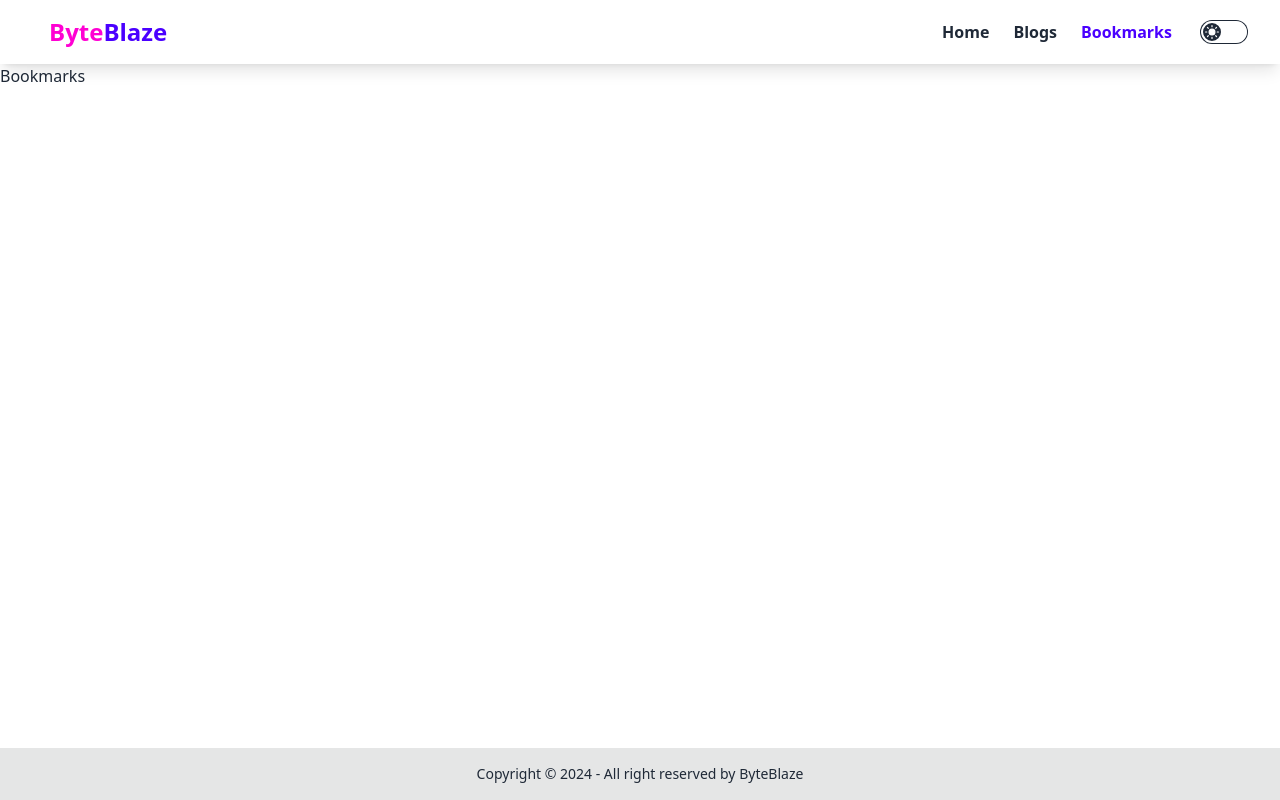
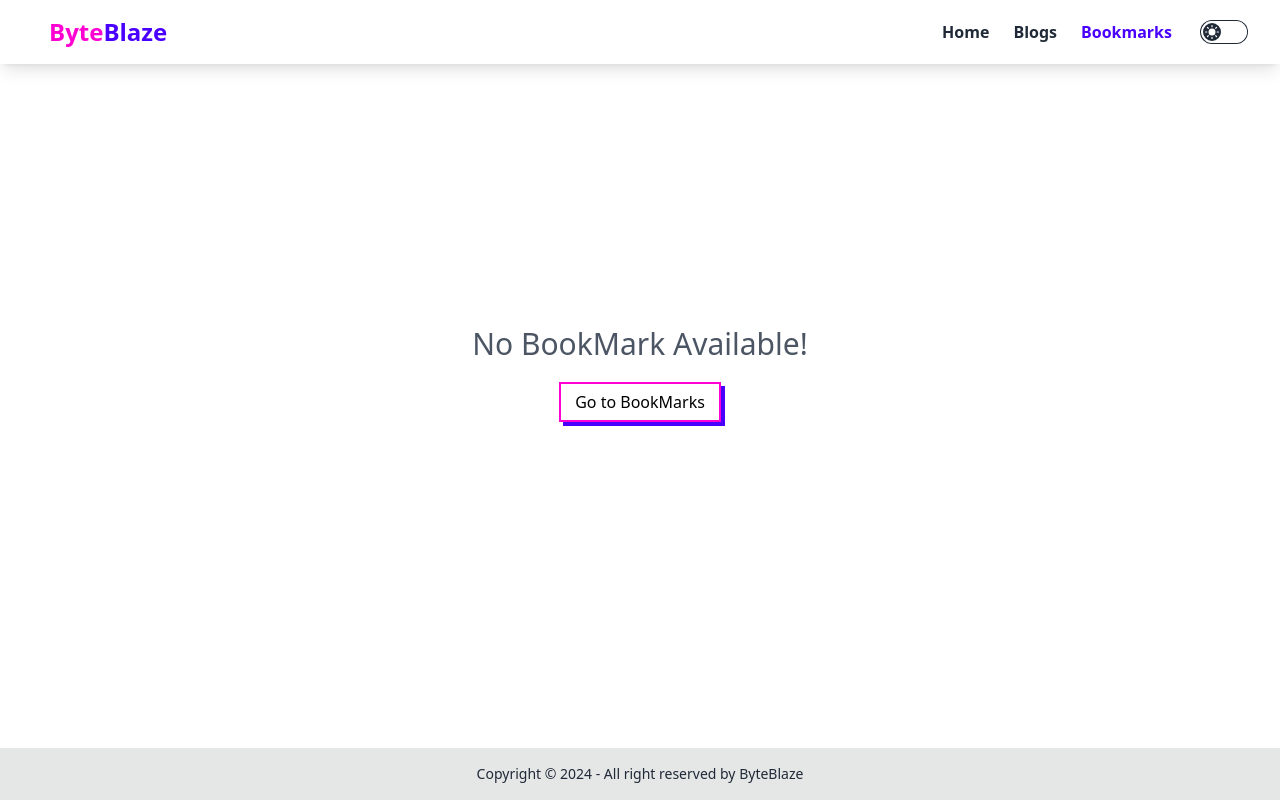
Before and after one commit to Tamanna5092/byte-blaze, a React app: page /bookmarks in a window 1280 px wide. Built offline with nearby package versions, Linux system fonts and the light colour scheme; the HTML template or start-up script is replaced by a standard one.

Commit message:
final commit

```diff
--- a/package.json
+++ b/package.json
@@ -14,6 +14,7 @@
     "match-sorter": "^6.3.4",
     "react": "^18.2.0",
     "react-dom": "^18.2.0",
+    "react-hot-toast": "^2.4.1",
     "react-icons": "^5.2.1",
     "react-markdown": "^9.0.1",
     "react-router-dom": "^6.23.1",
--- a/src/Pages/Blog.jsx
+++ b/src/Pages/Blog.jsx
@@ -1,6 +1,7 @@
 import React, { useState } from 'react';
 import { Link, Outlet, useLoaderData } from 'react-router-dom';
 import { MdBookmarkAdd } from "react-icons/md";
+import { saveBlog } from '../utils';
 
 const Blog = () => {
     const [tabIndex, setTabIndex] = useState(0)
@@ -9,7 +10,7 @@
     const {comments_count, title, reading_time_minutes, public_reactions_count, published_at} = blog;
 
 	const handleBookmark = blog =>{
-		console.log(blog)
+		saveBlog(blog)
 	}
 
     return (
--- a/src/Pages/Blogs.jsx
+++ b/src/Pages/Blogs.jsx
@@ -22,7 +22,7 @@
 		</a>
         <div className="grid justify-center grid-cols-1 gap-6 sm:grid-cols-2 lg:grid-cols-3">
             {
-                blogs.map(blog=> <BlogCard key={blog.id} blog={blog}></BlogCard>)
+                blogs.slice(1, 19).map(blog=> <BlogCard key={blog.id} blog={blog}></BlogCard>)
             }
         </div>
 	</div>
--- a/src/Pages/Bookmarks.jsx
+++ b/src/Pages/Bookmarks.jsx
@@ -1,11 +1,42 @@
-import React from 'react';
+import React, { useEffect, useState } from "react";
+import { getBlogs } from "../utils";
+import BlogCard from "../components/BlogCard";
+import { deleteBlog } from "../utils";
+import EmptyState from "../components/EmptyState";
 
 const Bookmarks = () => {
+  const [blogs, setBlogs] = useState([]);
+  useEffect(() => {
+    const storedBlogs = getBlogs();
+    setBlogs(storedBlogs);
+  }, []);
+
+  const handleDelete = (id) => {
+    deleteBlog(id);
+    const storedBlogs = getBlogs();
+    setBlogs(storedBlogs);
+  };
+  if (blogs.length < 1)
     return (
-        <div>
-            <h1>Bookmarks</h1>
-        </div>
+      <EmptyState
+        message={"No BookMark Available!"}
+        address={"/blogs"}
+        label={"Go to BookMarks"}
+      ></EmptyState>
     );
+
+  return (
+    <div className="grid px-4 sm:px-8 lg:px-12 py-8 justify-center grid-cols-1 gap-6 sm:grid-cols-2 lg:grid-cols-3">
+      {blogs.map((blog) => (
+        <BlogCard
+          handleDelete={handleDelete}
+          deletable={true}
+          key={blog.id}
+          blog={blog}
+        ></BlogCard>
+      ))}
+    </div>
+  );
 };
 
 export default Bookmarks;
--- a/src/components/BlogCard.jsx
+++ b/src/components/BlogCard.jsx
@@ -1,11 +1,14 @@
 import React from 'react';
 import { Link } from 'react-router-dom';
 import placeholderImage from '../assets/404.jpg'
+import { MdDeleteForever } from "react-icons/md";
 
-const BlogCard = ({blog}) => {
+const BlogCard = ({blog, deletable, handleDelete}) => {
     const {cover_image, id, title, description, published_at} = blog;
+
     return (
-        <Link to={`/blog/${id}`} className="max-w-sm mx-auto group transition border-2 hover:scale-105 border-primary hover:border-secondary border-opacity-30 hover:no-underline focus:no-underline bg-gray-900">
+            <div className='flex relative'>
+            <Link to={`/blog/${id}`} className="max-w-sm mx-auto group transition border-2 hover:scale-105 border-primary hover:border-secondary border-opacity-30 hover:no-underline focus:no-underline bg-gray-900">
             <img role="presentation" className="object-cover w-full rounded h-44 bg-gray-500" src={cover_image || placeholderImage} />
             <div className="p-6 space-y-2">
                 <h3 className="text-2xl font-semibold group-hover:underline group-focus:underline">{title}</h3>
@@ -13,6 +16,8 @@
                 <p>{description}</p>
             </div>
         </Link>
+        {deletable && <div onClick={() => handleDelete(id)} className='absolute bg-primary p-3 ml-5 rounded-full  hover:bg-secondary group cursor-pointer hover:scale-105 -top-5 -right-5'><MdDeleteForever size={20} className='text-secondary group-hover:text-primary'></MdDeleteForever></div>}
+            </div>
     );
 };
 
--- a/src/components/Content.jsx
+++ b/src/components/Content.jsx
@@ -6,7 +6,7 @@
 
 const Content = () => {
     const blog = useLoaderData()
-    const {cover_image, body_html, tags, title} = blog;
+    const {cover_image, body_html, tags, title, url} = blog;
     return (
         <div className="mx-auto group border-2 p-4 hover:no-underline focus:no-underline">
             <img role="presentation" className="object-cover w-full rounded bg-gray-500" src={cover_image || placeholderImage} />
@@ -16,7 +16,7 @@
 			}
 		</div>
          <div className='space-y-4'>
-            <h3 className="text-2xl font-semibold hover:underline focus:underline">{title}</h3>
+            <a href={url} target='_blank' className="text-2xl font-semibold hover:underline focus:underline">{title}</a>
             <Markdown rehypePlugins={[rehypeRaw]}>{body_html}</Markdown>
          </div>
         </div>
--- /dev/null
+++ b/src/components/EmptyState.jsx
@@ -0,0 +1,20 @@
+import React from "react";
+import { Link } from "react-router-dom";
+
+const EmptyState = ({ message, address, label }) => {
+  return (
+    <div className="min-h-[calc(100vh-116px)] gap-5 flex flex-col justify-center items-center pb-16">
+      <p className="text-gray-600 text-xl lg:text-3xl">{message}</p>
+      <Link
+        to={address}
+        className="relative inline-block px-4 py-2 font-medium group"
+      >
+        <span class="absolute inset-0 w-full h-full transition duration-200 ease-out transform translate-x-1 translate-y-1 bg-primary group-hover:-translate-x-0 group-hover:-translate-y-0"></span>
+        <span class="absolute inset-0 w-full h-full bg-white border-2 border-secondary group-hover:bg-primary"></span>
+        <span class="relative text-black group-hover:text-white">{label}</span>
+      </Link>
+    </div>
+  );
+};
+
+export default EmptyState;
--- a/src/components/Footer.jsx
+++ b/src/components/Footer.jsx
@@ -1,4 +1,4 @@
-import React from 'react';
+import React from "react";
 
 const Footer = () => {
   return (
--- a/src/components/Hero.jsx
+++ b/src/components/Hero.jsx
@@ -1,23 +1,43 @@
-import React from 'react';
-import { Link } from 'react-router-dom';
+import React from "react";
+import { Link } from "react-router-dom";
 
 const Hero = () => {
   return (
     <div className="hero -mt-16">
       <div className="hero-content text-center">
         <div className="max-w-md">
-      <h1 className="text-4xl font-bold">Welcome to <span className='bg-gradient-to-r bg-300% from-primary via-blue-500 to-secondary text-transparent bg-clip-text animate-gradient'> ByteBlaze</span></h1>
-      <p className="py-6">Byte Blaze is a multifaceted technology entity that encompasses several projects and services within the software development and tech consulting space.</p>
-      <div className='space-x-6'>
-      <Link to={'/blogs'} class="relative inline-block px-4 py-2 font-medium group">
+          <h1 className="text-4xl font-bold">
+            Welcome to{" "}
+            <span className="bg-gradient-to-r bg-300% from-primary via-blue-500 to-secondary text-transparent bg-clip-text animate-gradient">
+              {" "}
+              ByteBlaze
+            </span>
+          </h1>
+          <p className="py-6">
+            Byte Blaze is a multifaceted technology entity that encompasses
+            several projects and services within the software development and
+            tech consulting space.
+          </p>
+          <div className="space-x-6">
+            <Link
+              to={"/blogs"}
+              className="relative inline-block px-4 py-2 font-medium group"
+            >
               <span class="absolute inset-0 w-full h-full transition duration-200 ease-out transform translate-x-1 translate-y-1 bg-primary group-hover:-translate-x-0 group-hover:-translate-y-0"></span>
               <span class="absolute inset-0 w-full h-full bg-white border-2 border-secondary group-hover:bg-primary"></span>
-<span class="relative text-black group-hover:text-white">Read Blogs</span>
+              <span class="relative text-black group-hover:text-white">
+                Read Blogs
+              </span>
             </Link>
-      <Link to={'/bookmarks'} class="relative inline-block px-4 py-2 font-medium group">
+            <Link
+              to={"/bookmarks"}
+              className="relative inline-block px-4 py-2 font-medium group"
+            >
               <span class="absolute inset-0 w-full h-full transition duration-200 ease-out transform translate-x-1 translate-y-1 bg-primary group-hover:-translate-x-0 group-hover:-translate-y-0"></span>
               <span class="absolute inset-0 w-full h-full bg-white border-2 border-secondary group-hover:bg-primary"></span>
-<span class="relative text-black group-hover:text-white">Bookmarks</span>
+              <span class="relative text-black group-hover:text-white">
+                Bookmarks
+              </span>
             </Link>
           </div>
         </div>
--- a/src/main.jsx
+++ b/src/main.jsx
@@ -9,6 +9,7 @@
 import Blog from './Pages/Blog.jsx'
 import Content from './components/Content.jsx'
 import Author from './components/Author.jsx'
+import { Toaster } from 'react-hot-toast';
 
 const router = createBrowserRouter([
     {
@@ -52,5 +53,6 @@
 ReactDOM.createRoot(document.getElementById('root')).render(
     <>
     <RouterProvider router={router}></RouterProvider>
+    <Toaster></Toaster>
     </>
 )
--- /dev/null
+++ b/src/utils/index.js
@@ -0,0 +1,30 @@
+import toast from 'react-hot-toast';
+
+export const getBlogs = () =>{
+    let blogs = []
+    const storeBlogs = localStorage.getItem('blogs')
+    if(storeBlogs){
+        blogs = JSON.parse(storeBlogs)
+    }
+    return blogs
+}
+
+// save
+export const saveBlog = blog => {
+    let blogs = getBlogs()
+    const isExist = blogs.find(b => b.id === blog.id)
+    if(isExist){
+        return toast.error('Already Bookmarked!')
+    }
+    blogs.push(blog)
+    localStorage.setItem('blogs', JSON.stringify(blogs))
+    toast.success('Blog Bookmarked Successfully!')
+}
+
+// delete
+export const deleteBlog = id =>{
+    let blogs = getBlogs()
+    const remaining = blogs.filter(b => b.id !== id)
+    localStorage.setItem('blogs', JSON.stringify(remaining))
+    toast.success('Blog Removed from Bookmarks!')
+}
```
Also changed, not shown: 1 other file (tests, documents, lock files or other folders). Lines whose indentation alone changed are shown as unchanged.
